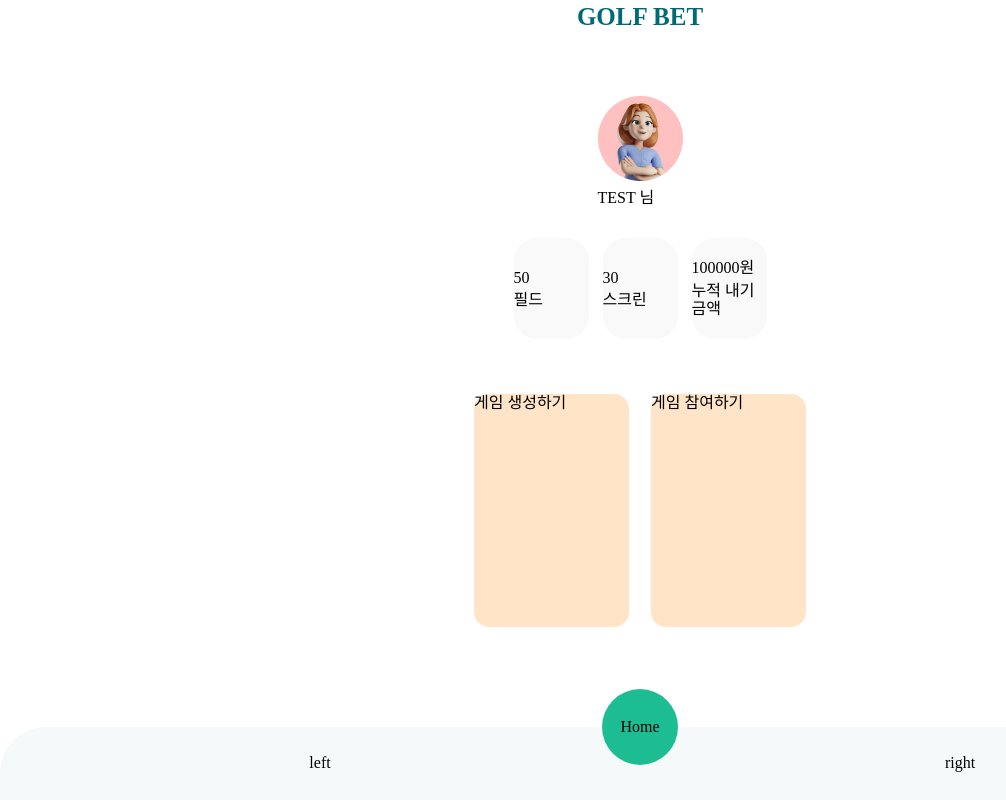
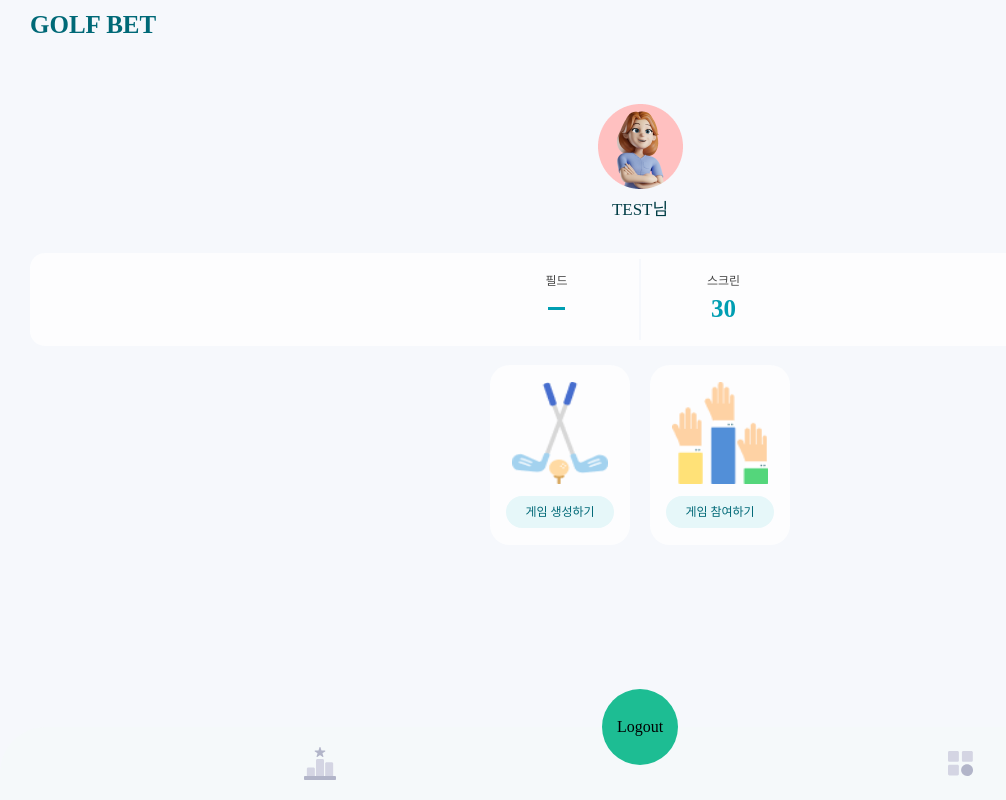
Before and after one commit to Kykim0818/pwa-react-test, a React (Create React App) app: page /pwa-react-test/home in a window 1280 px wide. Shown: the whole page, without its empty margins (0-1006 px from the left). Built offline with nearby package versions, Linux system fonts and the light colour scheme.

Commit message:
css style 수정

```diff
--- a/src/index.tsx
+++ b/src/index.tsx
@@ -5,13 +5,14 @@ import { ThemeProvider } from "styled-components";
 import { ErrorPage } from "./pages/ErrorPage";
 import Home from "./pages/Home";
 import Login from "./pages/Login";
-import { loginLoader } from "./pages/Login/Login";
 import reportWebVitals from "./reportWebVitals";
 import * as serviceWorkerRegistration from "./serviceWorkerRegistration";
 import GlobalStyle from "./styles/global-styles";
 import { theme } from "./styles/theme";
 import EnterGame from "./pages/EnterGame";
-import axios from "axios";
+import { loginLoader } from "./pages/Login/Login";
+
+
 
 // TODO : 현재 도메인이 /pwa-react-test라 반드시 붙여야하는지? 확인 필요
 const router = createBrowserRouter(
@@ -19,6 +20,7 @@ const router = createBrowserRouter(
     {
       path: "/",
       element: <Login />,
+      // ISSUE: loader 사용시에 해당 페이지로 라우팅시에 이전페이지가 다시 렌더 되고 이동함
       loader: loginLoader,
       errorElement: <ErrorPage />,
     },
--- a/src/pages/Home/Home.tsx
+++ b/src/pages/Home/Home.tsx
@@ -1,9 +1,9 @@
-import { Suspense, useEffect, useState } from "react";
+import { Suspense } from "react";
 import { useNavigate } from "react-router-dom";
 import styled from "styled-components";
-import Button from "../../components/Button";
 import { User, getUser } from "../../service/api/user";
 import React from "react";
+import { HomeImageButton } from "./HomeImageButton";
 
 export const Home = () => {
   const navigate = useNavigate();
@@ -14,10 +14,18 @@ export const Home = () => {
    * - 가져와서 해당정보로 화면에 그려주기
    */
   const userId = localStorage.getItem("id");
-  // exception
-  if (userId === null) {
-    navigate("/login");
+
+  const handleLogout = () => {
+    localStorage.clear();
+    navigate("/");
   }
+
+  // useEffect(() => {
+  //   // exception
+  // if (userId === null) {
+  //   navigate("/");
+  // }
+  // }, [])
 
   return (
     <Styled.Wrapper>
@@ -25,16 +33,18 @@ export const Home = () => {
       <Suspense fallback={<p>Loading...</p>}>
         <UserInfoSection userRes={getUser(userId!)} />
         <Styled.S3>
-          <Styled.S3Btn>게임 생성하기</Styled.S3Btn>
-          <Styled.S3Btn onClick={() => navigate("/enter_game")}>
-            게임 참여하기
-          </Styled.S3Btn>
+          <HomeImageButton label="게임 생성하기" imgSrc={process.env.PUBLIC_URL + "/assets/images/make_game_img.png"}/>
+          <HomeImageButton label="게임 참여하기" imgSrc={process.env.PUBLIC_URL + "/assets/images/enter_game_img.png"} onClick={() => navigate("/enter_game")}/>
         </Styled.S3>
       </Suspense>
       <Styled.Footer>
-        <Styled.FooterC1>Home</Styled.FooterC1>
-        <Styled.FooterB>left</Styled.FooterB>
-        <Styled.FooterB>right</Styled.FooterB>
+        <Styled.FooterC1 onClick={handleLogout}>Logout</Styled.FooterC1>
+        <Styled.FooterB>
+          <img  src={process.env.PUBLIC_URL + '/assets/svg/bottom_bar_score.svg'} alt="no icons"/>
+        </Styled.FooterB>
+        <Styled.FooterB>
+        <img  src={process.env.PUBLIC_URL + '/assets/svg/bottom_bar_menu.svg'} alt="no icons"/>
+        </Styled.FooterB>
       </Styled.Footer>
     </Styled.Wrapper>
   );
@@ -46,22 +56,23 @@ const UserInfoSection = ({ userRes }: { userRes: any }) => {
     <React.Fragment>
       <Styled.S1>
         <img src={user.imgSrc} alt="no images" />
-        <Styled.S1_ID>
-          <div>{user.id} 님</div>
-        </Styled.S1_ID>
+        <Styled.UserName>
+          {user.id}님
+        </Styled.UserName>
       </Styled.S1>
       <Styled.S2>
         <Styled.S2Info1>
-          <div>{user.fieldGameCount}</div>
-          <div>필드</div>
+          <Styled.S2Info1Text>필드</Styled.S2Info1Text>
+          {
+            user.fieldGameCount === 0 ? <Styled.S2InfoZeroCount /> : <Styled.S2InfoNumber>{user.fieldGameCount}</Styled.S2InfoNumber>
+          }
         </Styled.S2Info1>
+        <Styled.S2Line />
         <Styled.S2Info1>
-          <div>{user.screenGameCount}</div>
-          <div>스크린</div>
-        </Styled.S2Info1>
-        <Styled.S2Info1>
-          <div>{user.moneySum}원</div>
-          <div>누적 내기 금액</div>
+        <Styled.S2Info1Text>스크린</Styled.S2Info1Text>
+          {
+            user.screenGameCount === 0 ? <Styled.S2InfoZeroCount /> : <Styled.S2InfoNumber>{user.screenGameCount}</Styled.S2InfoNumber>
+          }
         </Styled.S2Info1>
       </Styled.S2>
     </React.Fragment>
@@ -74,27 +85,43 @@ const Styled = {
     height: 100%;
     flex-direction: column;
     align-items: center;
+    // color ?
+    background-color: var(--color-bg, #f6f8fc);
+    padding : 0px 30px;
+    // height가 510 아래면 body 120 추가
+    @media (max-height : 510px){
+      height: calc(100% + 120px);
+    }
   `,
   Top: styled.div`
     display: flex;
-
+    width : 100%;
+    margin-top : 8px;
+    justify-content: flex-start;
     // TODO: typo 대체
     font-size: 25px;
     font-weight: 700;
     line-height: 34.05px;
     color: var(--color-main-dark, #006977);
   `,
+  // image,  name
   S1: styled.div`
     display: flex;
     flex-direction: column;
     justify-content: center;
+    align-items: center;
     gap: 8px;
     margin-top: 62px;
     margin-bottom: 31px;
   `,
 
-  S1_ID: styled.div`
+  UserName: styled.div`
     display: flex;
+    //
+    font-weight: 500;
+    font-size: 17px;
+    line-height: 25px;
+    color : var(--color-main-darker);
   `,
 
   C1: styled.div`
@@ -103,27 +130,61 @@ const Styled = {
     border-radius: 50%;
     background-color: #ffc0c0;
   `,
-
+  // 필드 , 스크린
   S2: styled.div`
     display: flex;
-    gap: 14px;
+    width: 100%;
+    height: 93px;
+    justify-content: center;
+    align-items: center;
+    background-color: rgba(255, 255, 255, 0.8);
+    border-radius: 15px;
+    margin-left: 30px;
+    margin-right: 30px;
   `,
-
+  S2Line :styled.div`
+    border: 1px solid var(--color-bg, #f6f8fc);
+    height: 81px;
+    margin-left: 60px;
+    margin-right: 60px;
+  `,
+  // 필드, 스크린 글자 및 점수 영역
   S2Info1: styled.div`
     display: flex;
-    width: 75px;
-    height: 101px;
     flex-direction: column;
     justify-content: center;
-    gap: 4px;
-    background-color: #f3f3f380;
-    border-radius: 23px;
+    align-items: center;
+
+  `,
+  S2Info1Text: styled.div`
+    text-align: center;
+    min-width: 45px;
+    font-weight: 400;
+    font-size: 12px;
+    line-height: 17px;
+    // color?
+    color: #464646;
+    margin-bottom: 1px;
+  `,
+  S2InfoZeroCount : styled.div`
+    background-color: var(--color-main);
+    width: 17px;
+    height: 3px;
+    margin-bottom : 16.5px;
+    margin-top : 16.5px;
+  `,
+  S2InfoNumber : styled.div`
+    color: var(--color-main);
+    height : 36px;
+    font-weight: 700;
+    font-size: 25px;
+    line-height: 36px;
   `,
 
   S3: styled.div`
     display: flex;
-    gap: 22px;
-    margin-top: 55px;
+    gap: 20px;
+    margin-top: 19px;
   `,
   S3Btn: styled.div`
     width: 155px;
--- /dev/null
+++ b/src/pages/Home/HomeImageButton.tsx
@@ -0,0 +1,50 @@
+import styled from "styled-components"
+
+type HomeImageButtonProps = {
+    imgSrc? : string,
+    label? : string,
+    onClick? : () => void;
+}
+
+export const HomeImageButton = (props : HomeImageButtonProps) => {
+    return <Styled.Wrapper>
+        <Styled.Img src={props.imgSrc} alt="no images"/>
+        <Styled.Button onClick={props.onClick}>{props.label}</Styled.Button>
+    </Styled.Wrapper>
+}
+
+const Styled = {
+    Wrapper : styled.div`
+        display: flex;
+        flex-grow: 1;
+        flex-direction: column;
+        justify-content: center;
+        align-items: center;
+
+        height: 180px;
+        background-color: rgba(255, 255, 255, 0.8);
+        border-radius: 20px;
+        padding: 16px 16px;
+    `,
+    Button: styled.button`
+
+        height: 32px;
+        width: 108px;
+        margin-top : 12px;
+
+        border: none;
+        border-radius: 21px;
+        // color?
+        background-color: #E6F7F9;
+
+        // typo
+        font-weight: 500;
+        font-size: 12px;
+        line-height: 17px;
+        color: var(--color-main-dark);
+    `,
+    Img : styled.img`
+        width: 96px;
+        height: 102px;
+    `
+}
--- a/src/pages/Login/Login.tsx
+++ b/src/pages/Login/Login.tsx
@@ -1,4 +1,4 @@
-import { useEffect } from "react";
+import { Suspense, useEffect } from "react";
 import { useLoaderData, useNavigate } from "react-router-dom";
 import styled from "styled-components";
 import { LOGIN } from "../../service/login/constant";
@@ -17,10 +17,13 @@ export async function loginLoader() {
 export const Login = () => {
   const navigate = useNavigate();
   const ret: any = useLoaderData() as ReturnType<typeof loginLoader>;
+  // const ret = {
+  //   token : null
+  // }
 
   //
   useEffect(() => {
-    if (ret.token !== null) {
+    if (ret.token !== null || localStorage.getItem('token') !== null) {
       navigate("/home");
     }
   }, [ret.token, navigate]);
@@ -36,6 +39,7 @@ export const Login = () => {
   };
 
   return (
+    <Suspense fallback={<p>Loading...</p>}>
       <Styled.Wrapper>
         <Styled.Img
           src={process.env.PUBLIC_URL + "/assets/images/login_img.png"}
@@ -47,6 +51,7 @@ export const Login = () => {
           <button onClick={handleTestLogin}>Test login</button>
         </Styled.BtnGroup>
       </Styled.Wrapper>
+    </Suspense>
   );
 };
 
--- a/src/service/api/user.ts
+++ b/src/service/api/user.ts
@@ -32,7 +32,7 @@ const mockUserInfo = {
   id: "TEST",
   imgSrc: process.env.PUBLIC_URL + "/assets/images/profile_test_img.png",
   moneySum: 100000,
-  fieldGameCount: 50,
+  fieldGameCount: 0,
   screenGameCount: 30,
   status: null,
 };
--- a/src/styles/color.ts
+++ b/src/styles/color.ts
@@ -6,4 +6,5 @@ export const color = css`
   --color-bg: #f6f8fc;
   --color-sub-main: #0c795c;
   --color-main-dark: #006977;
+  --color-main-darker: #003D45;
 `;
--- a/src/styles/global-styles.ts
+++ b/src/styles/global-styles.ts
@@ -9,7 +9,7 @@ const GlobalStyle = createGlobalStyle`
   html,
   body {
     ${color}
-    overflow: hidden;
+    overflow: auto;
     height: 100vh;
   }
 
```
Lines whose indentation alone changed are shown as unchanged.
